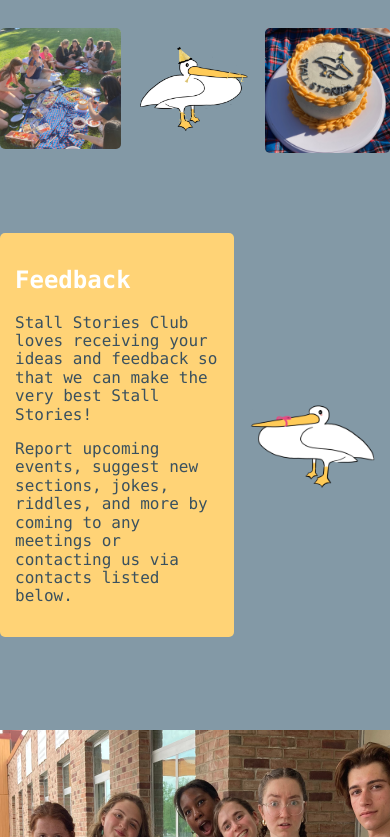
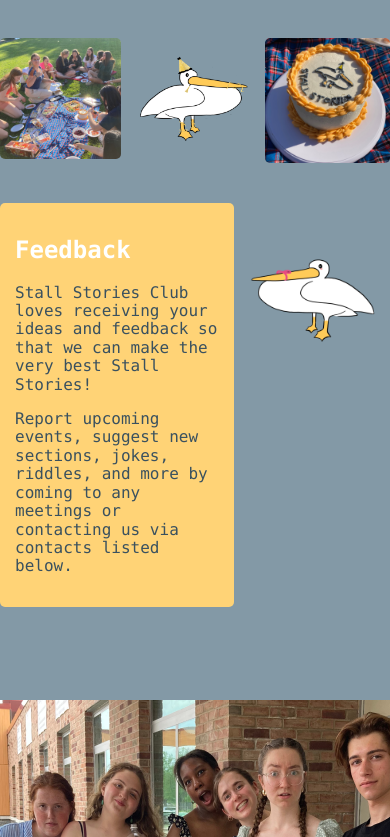
Before and after one commit to jujulcrane/stall-stories-website, a plain HTML site: page index.html in a window 390 px wide. Shown: the part 1525-2362 px from the top of the page. Drawn offline with Linux system fonts and the light colour scheme.

Commit message:
feedback margin

```diff
--- a/css/style.css
+++ b/css/style.css
@@ -379,11 +379,15 @@ summary{
 
     #join{
         margin-top: 30%;
-        margin-bottom: 30px;
+        margin-bottom: 40px;
+    }
+
+    #feedback{
+        margin-top: 40px;
     }
 
     #vP{
-        margin-top:60%;
+        margin-top:20%;
     }
 
     #partyP{
```
